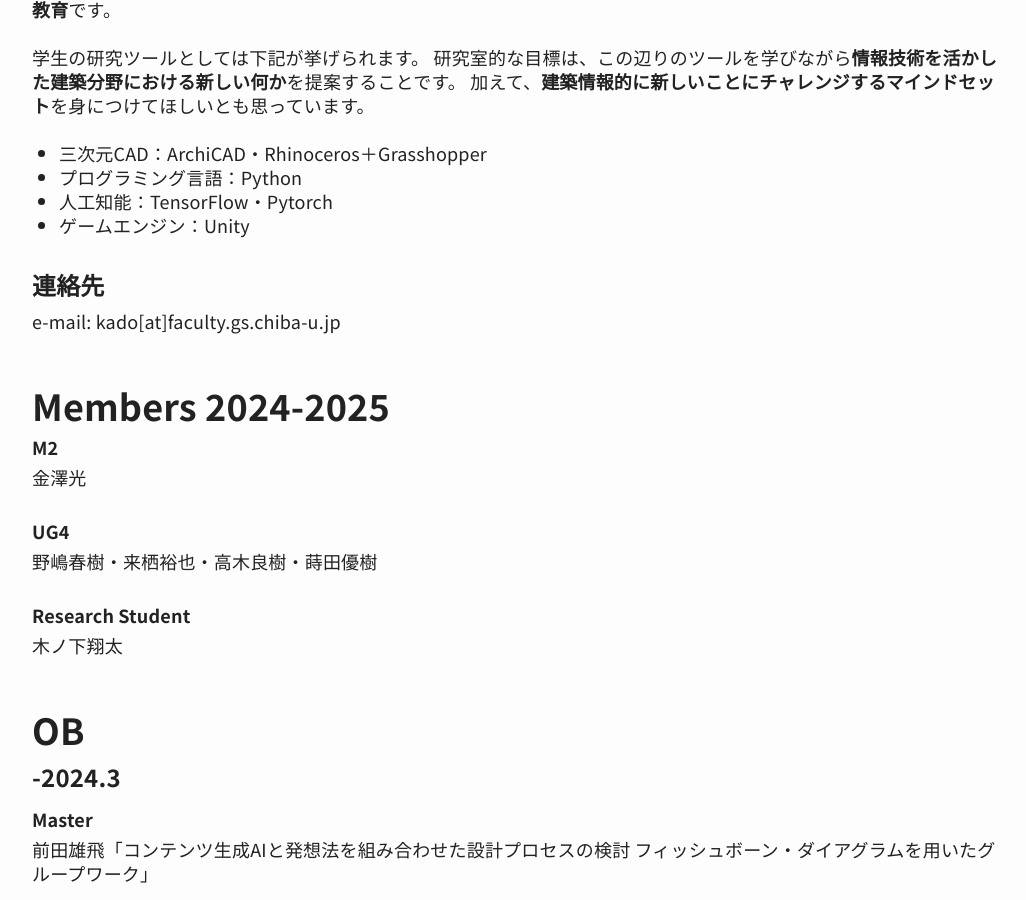
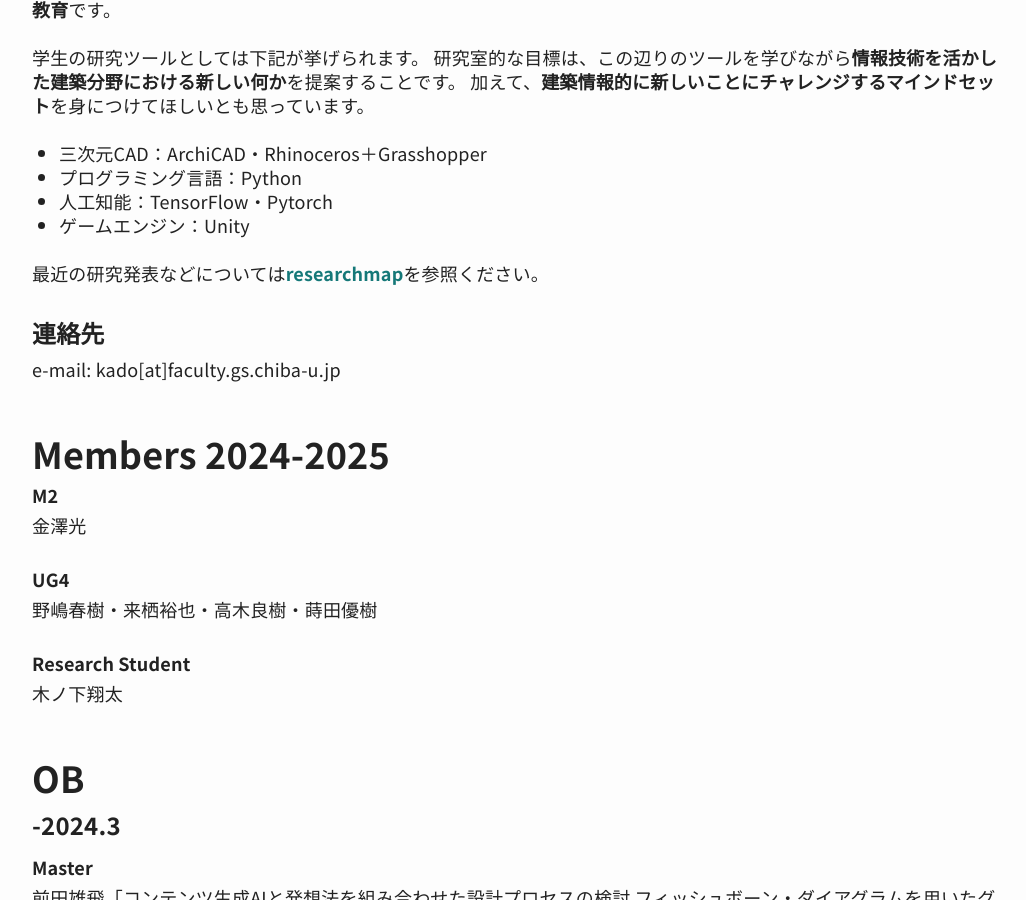
Before and after one commit to ail-and-colleagues/ail-and-colleagues.github.io, a Jekyll site: the page built from staticpages/about.html.md, in a window 1280 px wide and 900 px high, scrolled down 357 px. Shown: the whole window, without its empty margins (123-1149 px from the left). Built offline with Jekyll 4.4.1, drawn with Linux system fonts in a browser that asks for light colours.

Commit message:
update about

```diff
--- a/_includes/link.html
+++ b/_includes/link.html
@@ -3,4 +3,6 @@
 <a href="https://www.instagram.com/ail.chiba.u/">Instagram</a>
 <a href="https://www.youtube.com/channel/UCY1EZbf0svB_ovV21oX_c_Q">YouTube</a>
 <hr />
+<a href="https://researchmap.jp/keita-kado">researchmap</a>
+<hr />
 <a href="http://www.archi.ta.chiba-u.jp/">Dept. of Architecture, <br /> Chiba Univ.</a>
--- a/staticpages/about.html.md
+++ b/staticpages/about.html.md
@@ -14,6 +14,9 @@ ail: Architectural Information Laboratory (kado-lab.), Chiba University | 千葉
 - プログラミング言語：Python
 - 人工知能：TensorFlow・Pytorch
 - ゲームエンジン：Unity
+
+最近の研究発表などについては[researchmap](https://researchmap.jp/keita-kado)を参照ください。
+
 
 ### 連絡先
 e-mail: kado[at]faculty.gs.chiba-u.jp
```
